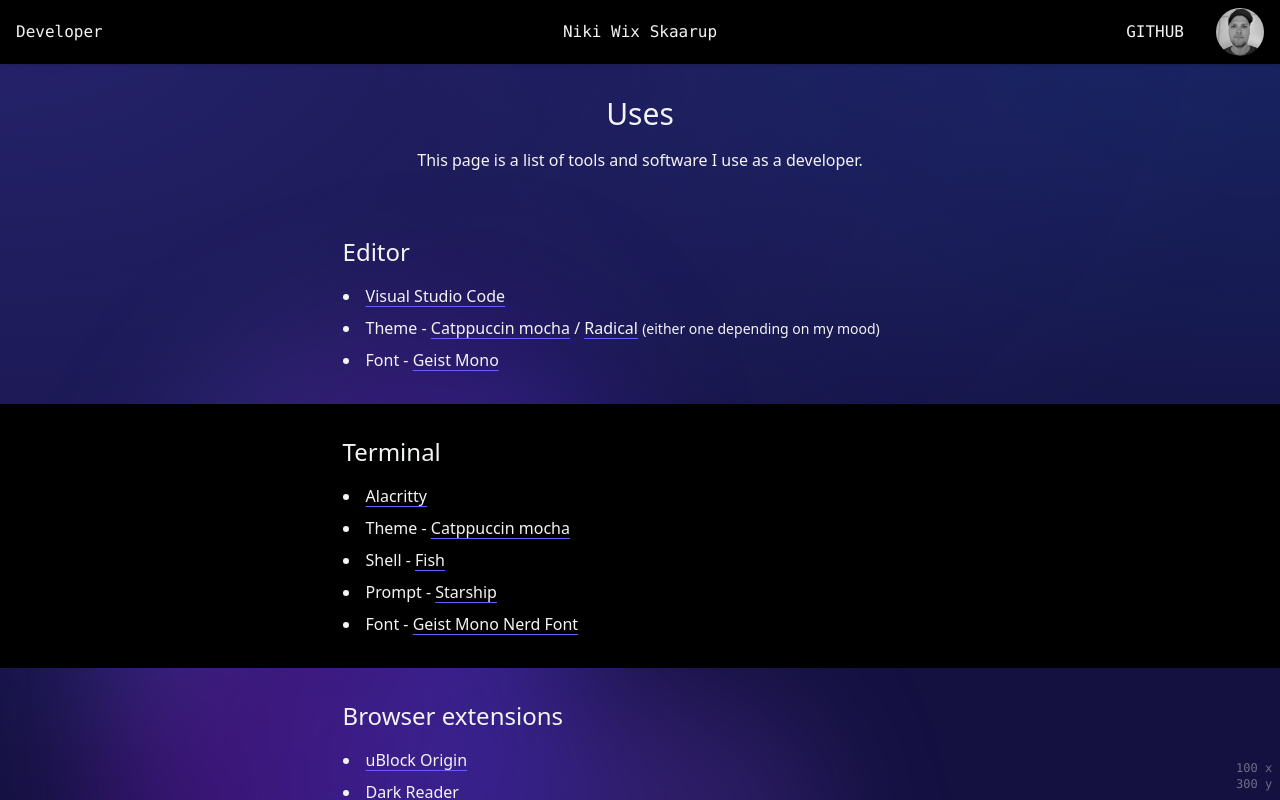
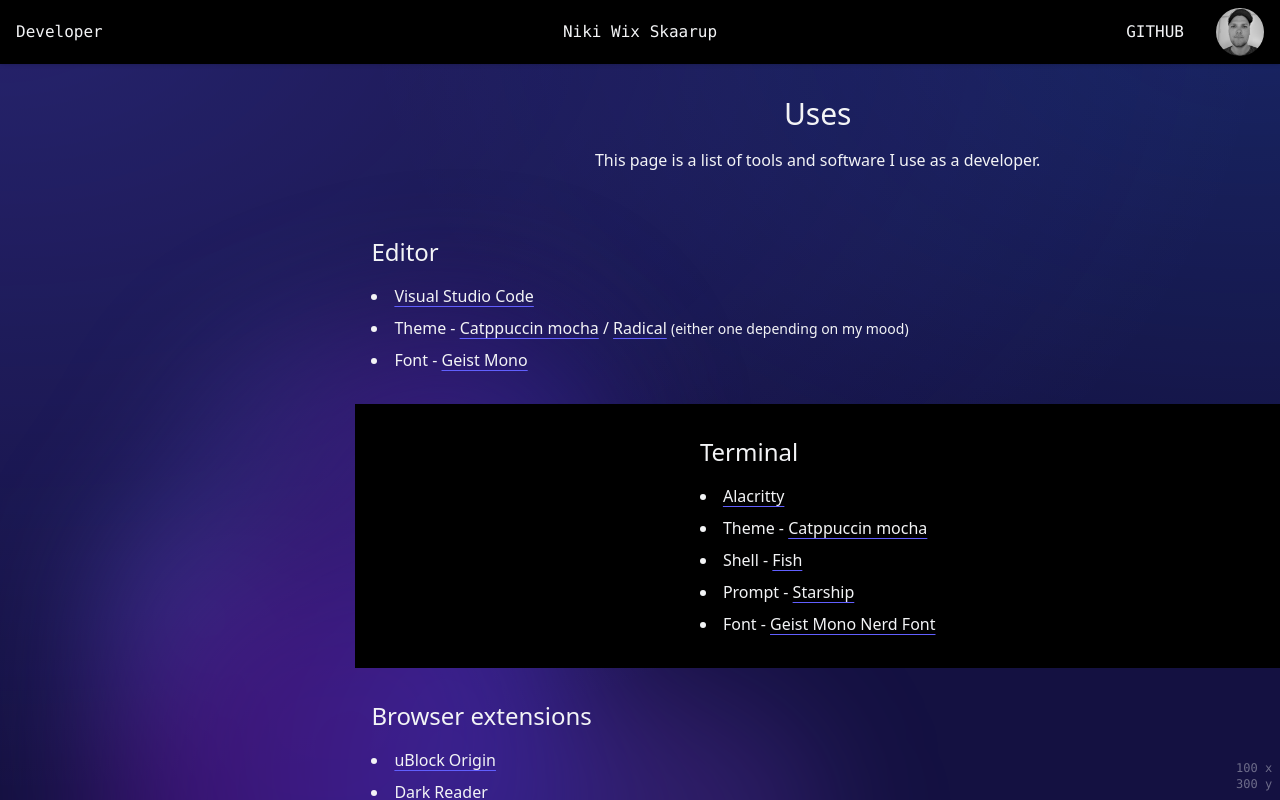
Before and after one commit to NikiSkaarup/skaarup.dev-v2, a SvelteKit app: page /uses in a window 1280 px wide. Shown: the top 800 px of the page. Built offline with nearby package versions, Linux system fonts and the light colour scheme.

Commit message:
switched handling of content

```diff
--- a/src/app.css
+++ b/src/app.css
@@ -22,3 +22,26 @@
 			transparent 50%
 		);
 }
+
+.content {
+	--breakout-size: calc((var(--breakpoint-xl) - var(--breakpoint-lg)) / 2);
+	grid-template-columns:
+		[full-width-start] minmax(var(--spacing-4), 1fr)
+		[breakout-start] minmax(0, var(--breakout-size))
+		[content-start] min(100% - (var(--spacing-4) * 2), var(--breakpoint-lg))
+		[content-end]
+		minmax(0, var(--breakout-size)) [breakout-end]
+		minmax(var(--spacing-4), 1fr) [full-width-end];
+}
+
+.content > :not(.breakout, .full-width) {
+	grid-column: content;
+}
+
+.content > .breakout {
+	grid-column: breakout;
+}
+
+.content > .full-width {
+	grid-column: full-width;
+}
--- a/src/lib/components/ui/uses-section.svelte
+++ b/src/lib/components/ui/uses-section.svelte
@@ -1,16 +1,17 @@
 <script>
-	/** @type {string | undefined}*/
-	export let id = undefined;
+	/** @type {string}*/
+	export let id;
+
+	/** @type {string}*/
+	let myClass = '';
+
+	export { myClass as class };
 </script>
 
-<section class="odd:bg-black">
-	<div class="mx-auto w-full py-8 px-4 xl:max-w-7xl">
-		<div class="mx-auto max-w-prose space-y-4 hyphens-auto break-words">
-			<h2 {id} class="scroll-m-24 text-2xl">
-				<slot name="title" />
-			</h2>
+<section class="space-y-4 hyphens-auto break-words py-8 px-4 {myClass}">
+	<h2 {id} class="scroll-m-24 text-2xl">
+		<a href="#{id}"><slot name="title" /></a>
+	</h2>
 
-			<slot />
-		</div>
-	</div>
+	<slot />
 </section>
--- a/src/routes/uses/+page.svelte
+++ b/src/routes/uses/+page.svelte
@@ -1,10 +1,10 @@
 <script>
+	import Link from '$lib/components/ui/link.svelte';
 	import List from '$lib/components/ui/list.svelte';
-	import Link from '$lib/components/ui/link.svelte';
 	import UsesSection from '$lib/components/ui/uses-section.svelte';
 </script>
 
-<article>
+<article class="content grid">
 	<header class="mx-auto space-y-4 py-8 px-4 xl:max-w-7xl">
 		<h1 class="mx-auto max-w-prose hyphens-auto break-words text-center text-3xl">Uses</h1>
 		<p class="mx-auto max-w-prose hyphens-auto text-balance break-words text-center">
@@ -13,9 +13,7 @@
 	</header>
 
 	<UsesSection id="editor">
-		<svelte:fragment slot="title">
-			<a href="#editor"> Editor </a>
-		</svelte:fragment>
+		<svelte:fragment slot="title">Editor</svelte:fragment>
 		<List>
 			<li>
 				<Link href="https://code.visualstudio.com">Visual Studio Code</Link>
@@ -32,10 +30,8 @@
 			</li>
 		</List>
 	</UsesSection>
-	<UsesSection id="terminal">
-		<svelte:fragment slot="title">
-			<a href="#terminal"> Terminal </a>
-		</svelte:fragment>
+	<UsesSection id="terminal" class="breakout content grid bg-black">
+		<svelte:fragment slot="title">Terminal</svelte:fragment>
 		<List>
 			<li><Link href="https://github.com/alacritty/alacritty">Alacritty</Link></li>
 			<li>
@@ -58,9 +54,7 @@
 		</List>
 	</UsesSection>
 	<UsesSection id="browser-extensions">
-		<svelte:fragment slot="title">
-			<a href="#browser-extensions"> Browser extensions </a>
-		</svelte:fragment>
+		<svelte:fragment slot="title">Browser extensions</svelte:fragment>
 		<List>
 			<li><Link href="https://github.com/gorhill/uBlock">uBlock Origin</Link></li>
 			<li><Link href="https://github.com/darkreader/darkreader">Dark Reader</Link></li>
@@ -70,10 +64,8 @@
 			<li><Link href="https://github.com/openstyles/stylus">Stylus</Link></li>
 		</List>
 	</UsesSection>
-	<UsesSection id="desktop-apps">
-		<svelte:fragment slot="title">
-			<a href="#desktop-apps"> Desktop Apps </a>
-		</svelte:fragment>
+	<UsesSection id="desktop-apps" class="breakout content grid bg-black">
+		<svelte:fragment slot="title">Desktop Apps</svelte:fragment>
 		<List>
 			<li><Link href="https://spotify.com">Spotify</Link></li>
 			<li><Link href="https://desktop.github.com">Github Desktop</Link></li>
@@ -97,9 +89,7 @@
 		</List>
 	</UsesSection>
 	<UsesSection id="cli">
-		<svelte:fragment slot="title">
-			<a href="#cli"> CLIs </a>
-		</svelte:fragment>
+		<svelte:fragment slot="title">CLIs</svelte:fragment>
 		<List>
 			<li>
 				Node Version Manager - <Link href="https://github.com/Schniz/fnm">fnm</Link>
```
